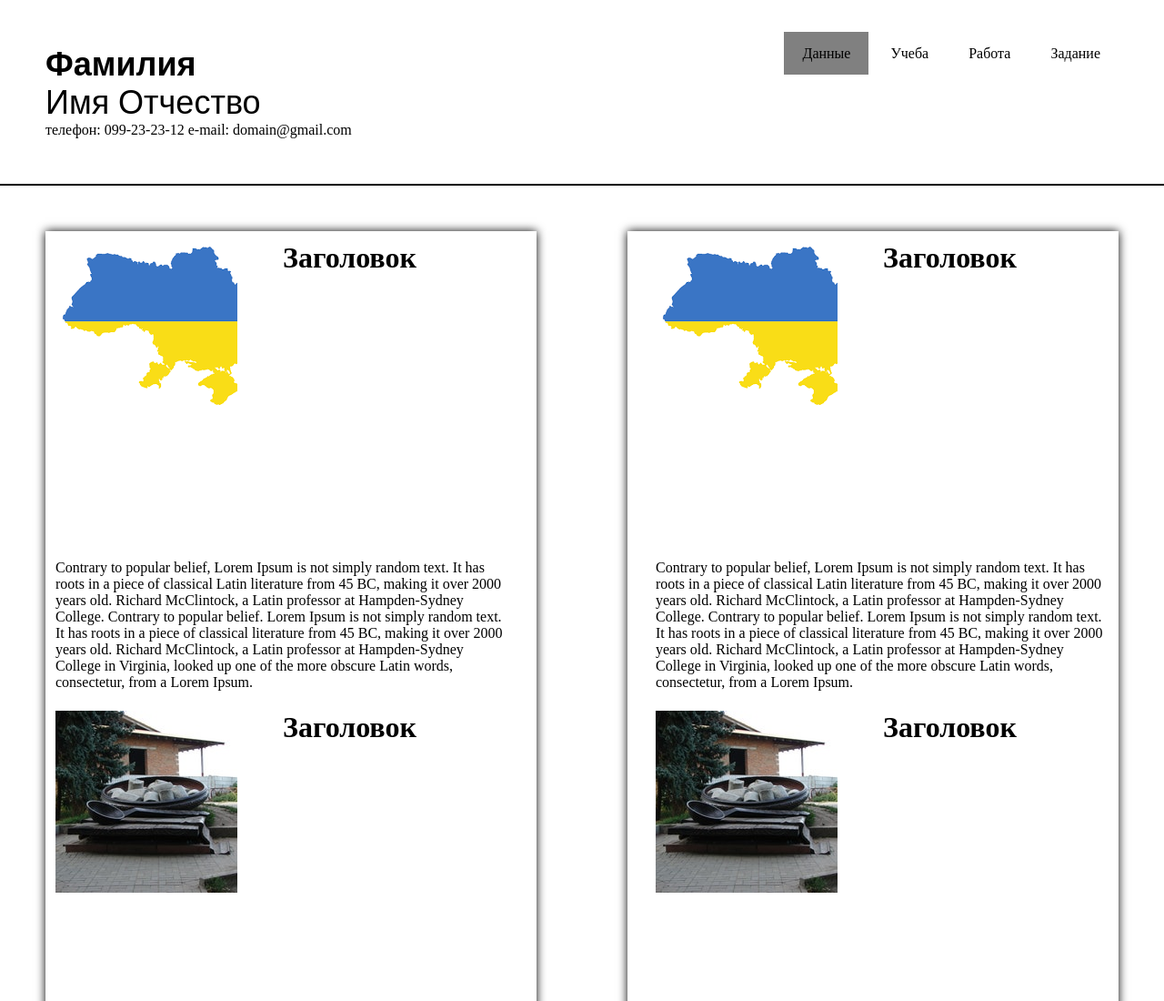
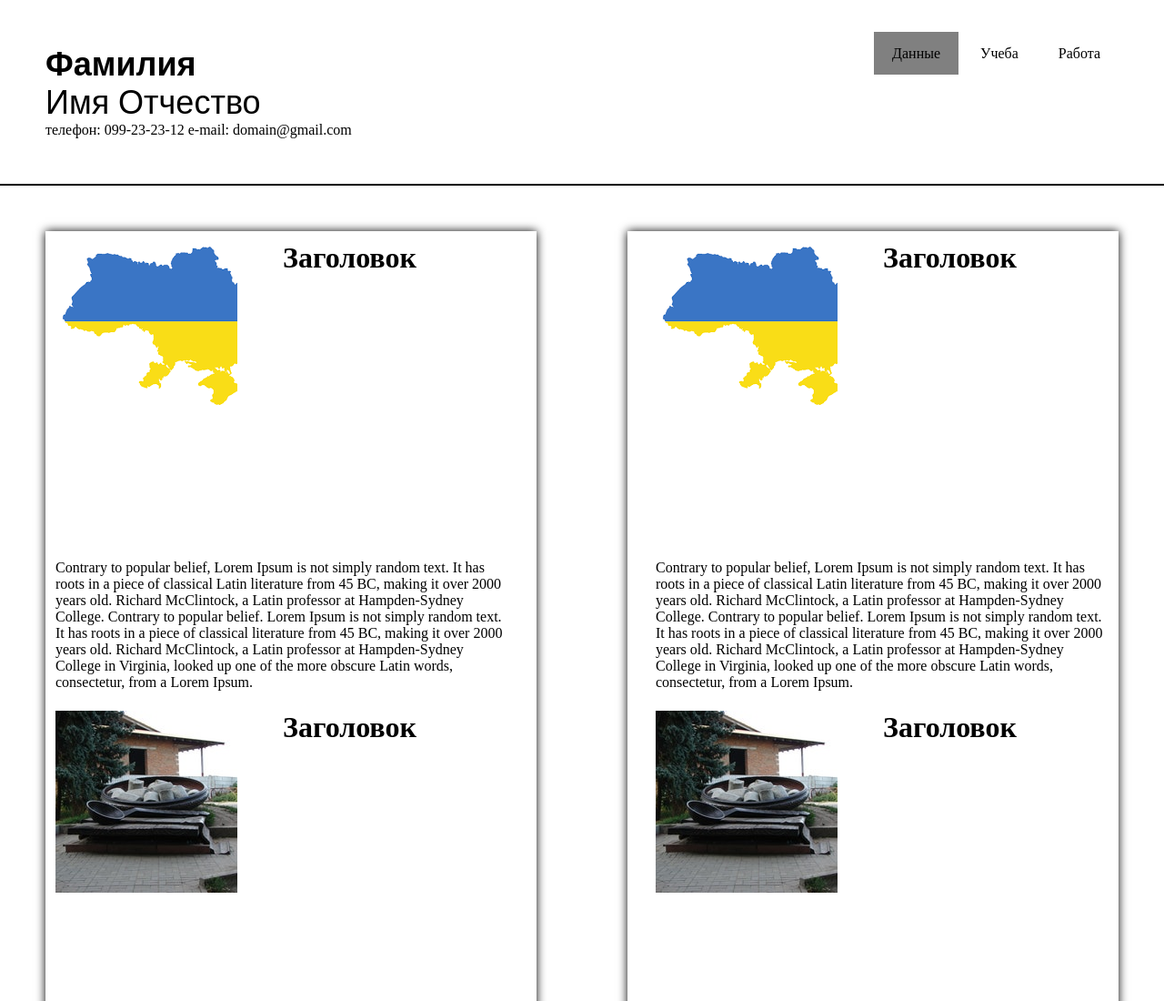
Before and after one commit to aliceburkhardt/project, a plain HTML site: page data.html in a window 1280 px wide. Shown: the top 1100 px of the page at 91% size. Drawn offline with Linux system fonts and the light colour scheme.

Commit message:
Update data.html

```diff
--- a/data.html
+++ b/data.html
@@ -26,7 +26,6 @@
                                 <li><a href="data.html" class="active-page">Данные</a></li>
                                 <li><a href="study.html">Учеба</a></li>
                                 <li><a href="work.html">Работа</a></li>
-                                <li><a href="task4/index.html">Задание</a><li>
                             </ul>
 
                         </nav>
```
